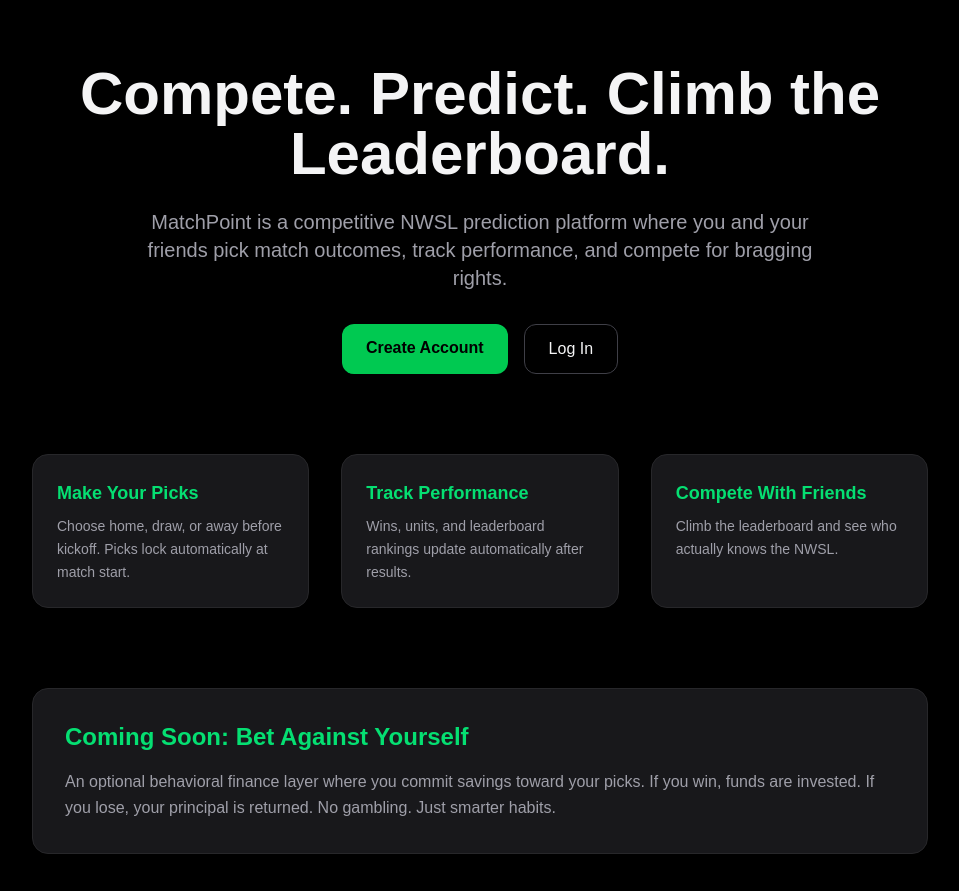
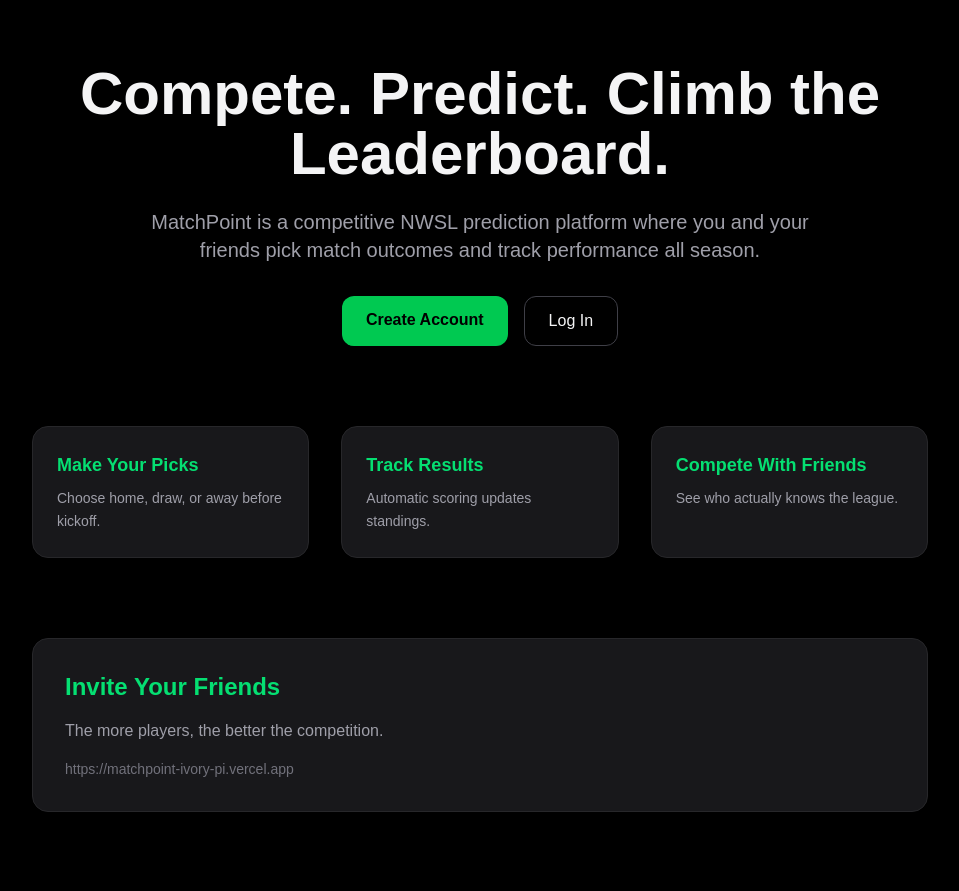
Before and after one commit to markeymarkbeaty/matchpoint, a Next.js app: page / in a window 1280 px wide. Shown: the top 891 px of the page, without its empty margins (160-1119 px from the left). Built offline with nearby package versions, Linux system fonts and the light colour scheme.

Commit message:
Enhance leaderboard with user highlight and gold rank; add invite section to homepage

```diff
--- a/app/leaderboard/page.tsx
+++ b/app/leaderboard/page.tsx
@@ -3,6 +3,7 @@
 import { useEffect, useState } from 'react'
 import { motion } from 'framer-motion'
 import BottomNav from '../../components/BottomNav'
+import { createClient } from '@supabase/supabase-js'
 
 type Leader = {
   user_id: string
@@ -12,17 +13,32 @@ type Leader = {
   losses: number
 }
 
+const supabase = createClient(
+  process.env.NEXT_PUBLIC_SUPABASE_URL!,
+  process.env.NEXT_PUBLIC_SUPABASE_ANON_KEY!
+)
+
 export default function LeaderboardPage() {
   const [leaders, setLeaders] = useState<Leader[]>([])
   const [loading, setLoading] = useState(true)
+  const [currentUserId, setCurrentUserId] = useState<string | null>(null)
 
   useEffect(() => {
-    fetch('/api/leaderboard')
-      .then((res) => res.json())
-      .then((data) => {
-        setLeaders(data || [])
-        setLoading(false)
-      })
+    async function load() {
+      const {
+        data: { user },
+      } = await supabase.auth.getUser()
+
+      setCurrentUserId(user?.id || null)
+
+      const res = await fetch('/api/leaderboard')
+      const data = await res.json()
+
+      setLeaders(data || [])
+      setLoading(false)
+    }
+
+    load()
   }, [])
 
   return (
@@ -46,6 +62,12 @@ export default function LeaderboardPage() {
       <div className="space-y-6">
         {leaders.map((leader, index) => {
           const units = Number(leader.total_units || 0)
+          const totalBets = leader.wins + leader.losses
+          const winRate =
+            totalBets > 0 ? Math.round((leader.wins / totalBets) * 100) : 0
+
+          const isFirst = index === 0
+          const isCurrentUser = leader.user_id === currentUserId
 
           const unitsColor =
             units > 0
@@ -54,31 +76,32 @@ export default function LeaderboardPage() {
               ? 'text-red-400'
               : 'text-white'
 
-          const totalBets = leader.wins + leader.losses
-          const winRate =
-            totalBets > 0 ? Math.round((leader.wins / totalBets) * 100) : 0
-
-          const isFirst = index === 0
-
           return (
             <motion.div
               key={leader.user_id}
               initial={{ opacity: 0, y: 10 }}
               animate={{ opacity: 1, y: 0 }}
               transition={{ delay: index * 0.05 }}
-              className={`bg-zinc-900 border rounded-3xl p-6 ${
-                isFirst
-                  ? 'border-yellow-500/50'
-                  : 'border-zinc-800'
-              }`}
+              className={`
+                rounded-3xl p-6 border
+                ${isFirst ? 'border-yellow-500 shadow-lg shadow-yellow-500/10' : 'border-zinc-800'}
+                ${isCurrentUser ? 'bg-zinc-800' : 'bg-zinc-900'}
+              `}
             >
               <div className="flex justify-between items-center">
                 <div>
                   <p className="text-xs text-zinc-500 mb-2">
                     Rank #{index + 1}
+                    {isFirst && ' 🏆'}
                   </p>
+
                   <p className="text-lg font-semibold">
                     {leader.username}
+                    {isCurrentUser && (
+                      <span className="ml-2 text-xs text-green-400">
+                        (You)
+                      </span>
+                    )}
                   </p>
                 </div>
 
--- a/app/page.tsx
+++ b/app/page.tsx
@@ -8,7 +8,6 @@ export default function HomePage() {
     <main className="min-h-screen bg-black text-zinc-100 px-6 py-16">
       <div className="max-w-4xl mx-auto">
 
-        {/* Hero */}
         <section className="text-center mb-20">
           <motion.h1
             initial={{ opacity: 0, y: 10 }}
@@ -20,8 +19,8 @@ export default function HomePage() {
           </motion.h1>
 
           <p className="text-zinc-400 text-lg md:text-xl max-w-2xl mx-auto mb-8">
-            MatchPoint is a competitive NWSL prediction platform where you and your friends
-            pick match outcomes, track performance, and compete for bragging rights.
+            MatchPoint is a competitive NWSL prediction platform where you and
+            your friends pick match outcomes and track performance all season.
           </p>
 
           <div className="flex justify-center gap-4">
@@ -41,31 +40,40 @@ export default function HomePage() {
           </div>
         </section>
 
-        {/* How It Works */}
         <section className="grid md:grid-cols-3 gap-8 mb-20">
           <Feature
             title="Make Your Picks"
-            description="Choose home, draw, or away before kickoff. Picks lock automatically at match start."
+            description="Choose home, draw, or away before kickoff."
           />
           <Feature
-            title="Track Performance"
-            description="Wins, units, and leaderboard rankings update automatically after results."
+            title="Track Results"
+            description="Automatic scoring updates standings."
           />
           <Feature
             title="Compete With Friends"
-            description="Climb the leaderboard and see who actually knows the NWSL."
+            description="See who actually knows the league."
           />
         </section>
 
-        {/* Future Section */}
+        <section className="bg-zinc-900 border border-zinc-800 rounded-2xl p-8 mb-20">
+          <h2 className="text-2xl font-semibold mb-4 text-green-400">
+            Invite Your Friends
+          </h2>
+          <p className="text-zinc-400 mb-4">
+            The more players, the better the competition.
+          </p>
+          <p className="text-zinc-500 text-sm break-all">
+            https://matchpoint-ivory-pi.vercel.app
+          </p>
+        </section>
+
         <section className="bg-zinc-900 border border-zinc-800 rounded-2xl p-8">
           <h2 className="text-2xl font-semibold mb-4 text-green-400">
             Coming Soon: Bet Against Yourself
           </h2>
           <p className="text-zinc-400 leading-relaxed">
-            An optional behavioral finance layer where you commit savings toward your picks.
-            If you win, funds are invested. If you lose, your principal is returned.
-            No gambling. Just smarter habits.
+            An optional savings layer where wins invest funds and losses return
+            principal. No gambling. Just better habits.
           </p>
         </section>
 
```
